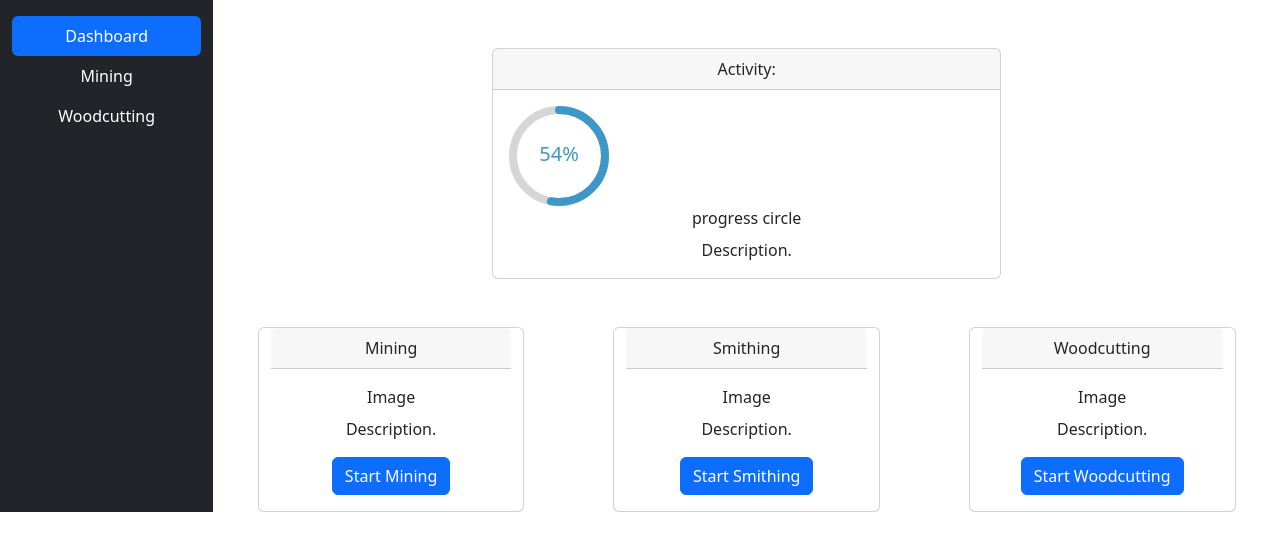
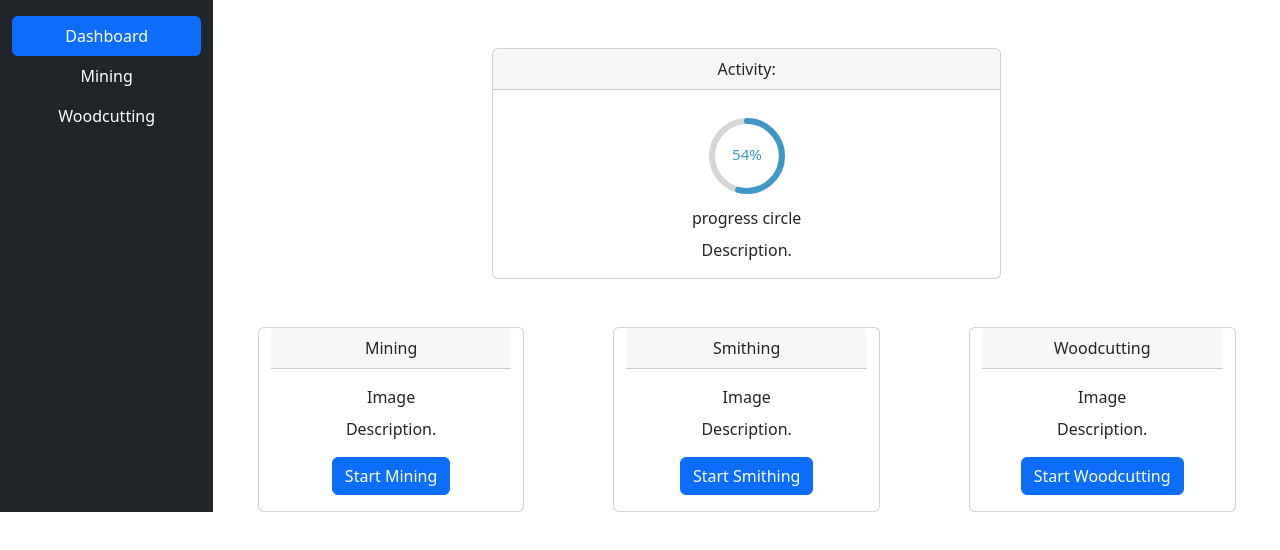
Before and after one commit to Bet-Happy/ReactFE, a React (Create React App) app: page / in a window 1280 px wide. Shown: the top 550 px of the page. Built offline with nearby package versions, Linux system fonts and the light colour scheme.

Commit message:
centering the progress circle

```diff
--- a/public/index.html
+++ b/public/index.html
@@ -15,6 +15,7 @@
       user's mobile device or desktop. See https://developers.google.com/web/fundamentals/web-app-manifest/
     -->
     <link rel="manifest" href="%PUBLIC_URL%/manifest.json" />
+
     <!--
       Notice the use of %PUBLIC_URL% in the tags above.
       It will be replaced with the URL of the `public` folder during the build.
--- a/src/components/ProgressCircle.js
+++ b/src/components/ProgressCircle.js
@@ -29,9 +29,9 @@ class ProgressCircle extends React.Component {
             <div className='container align-self-center w-50'>
                 <div className="card">
                     <div className="card-header">Activity: {this.props.skillName}</div>
-                    <div className="card-body">
-                        <div style={{ width: 100, height: 100 }}>
-                            <CircularProgressbar value={this.state.value} maxValue={100} text={`${this.state.value}%`} styles={buildStyles({ pathTransition: this.state.value === 0 ? "none" : "stroke-dashoffset 0.5s ease 0s" })} />
+                    <div className="card-body row align-items-center justify-content-center text-center">
+                        <div className ="d-flex" style={{ width: 100, height: 100 }}>
+                            <CircularProgressbar value={this.state.value} maxValue={100} text={`${this.state.value}%`} styles={buildStyles({ pathTransition: this.state.value === 0 ? "none" : "stroke-dashoffset 0.01s ease 0s" })} />
                         </div>
                         <div className="card-title">progress circle</div>
                         <div className="card-text">
```
Also changed, not shown: src/ProgressBar.css (deleted, +0 -10 lines).
